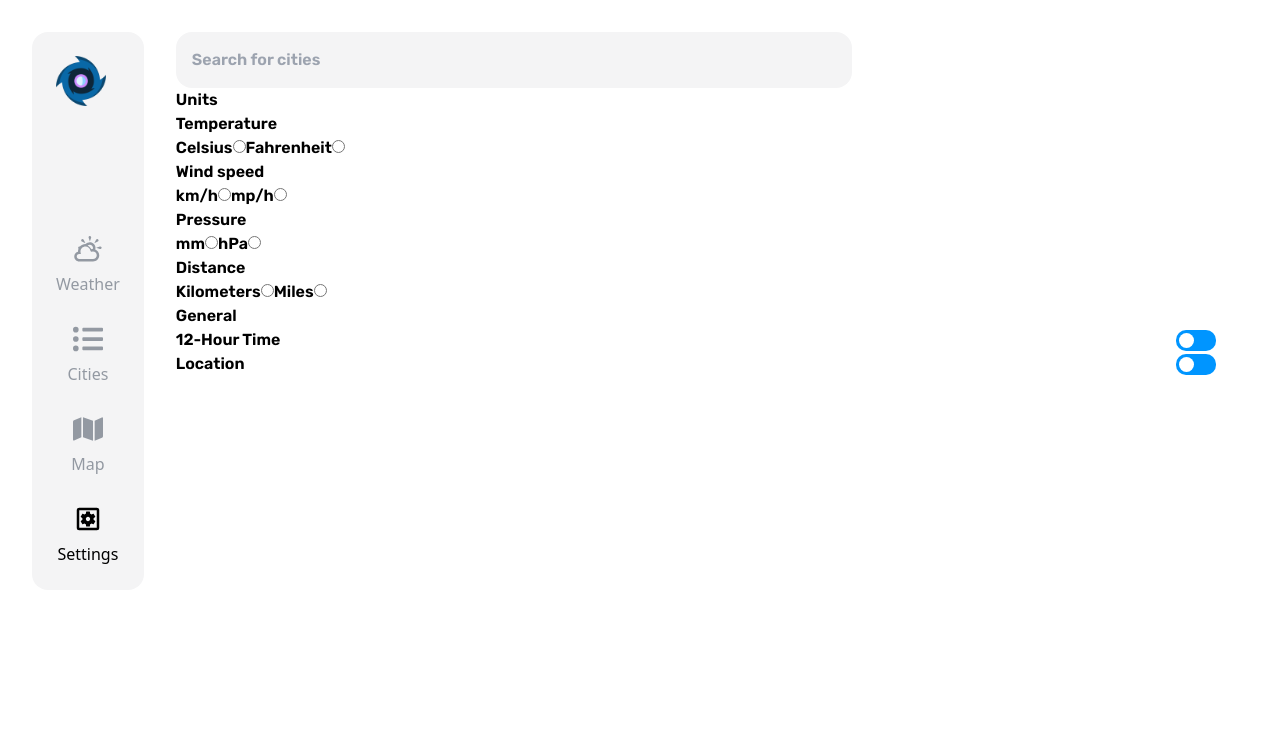
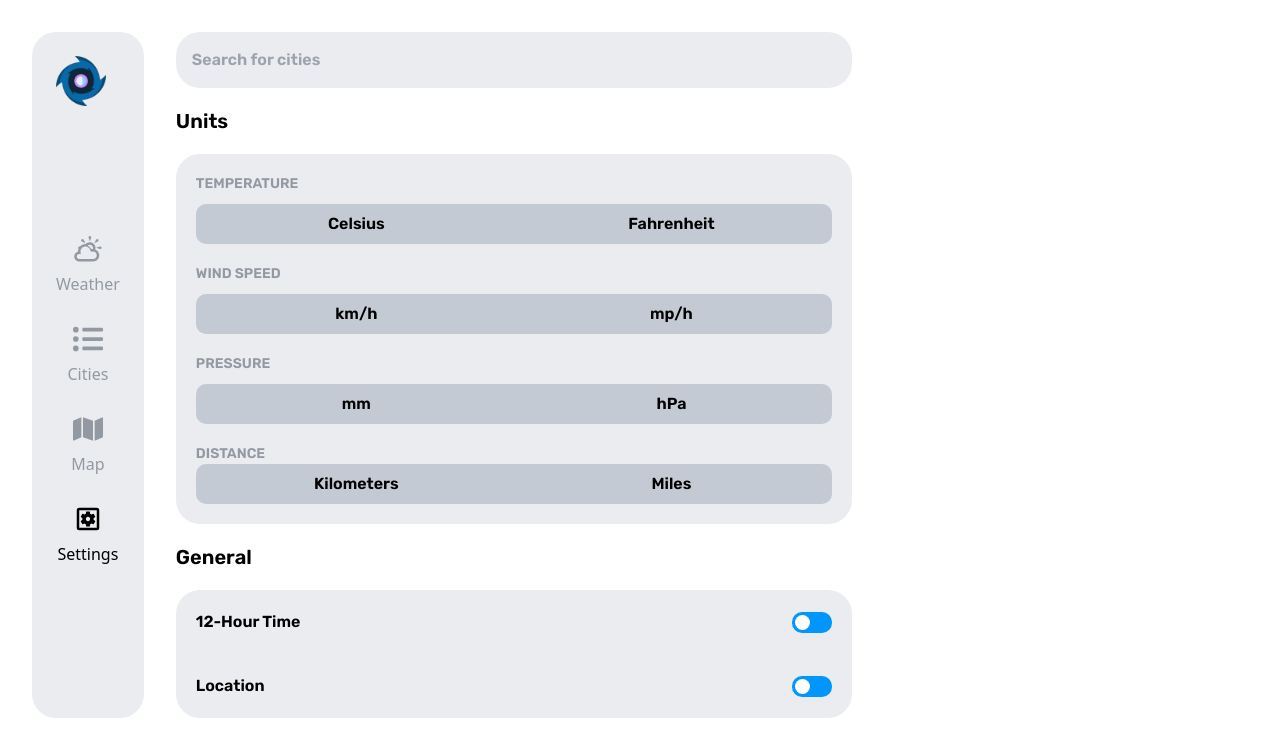
Before and after one commit to ThisNarciss/cyclone, a Next.js app: page /settings in a window 1280 px wide. Shown: the top 756 px of the page. Built offline with nearby package versions, Linux system fonts and the light colour scheme.

Commit message:
styles: add radio btn style

```diff
--- a/src/components/air-conditions/AirConditions.tsx
+++ b/src/components/air-conditions/AirConditions.tsx
@@ -34,7 +34,7 @@ export const AirConditions: FC<IProps> = ({
   }, []);
 
   return (
-    <section className="col-start-1  row-start-3 rounded-2xl bg-zinc-100 px-6 py-6">
+    <section className="col-start-1  row-start-3 rounded-[24px] bg-[var(--second-bg-color)] px-6 py-6">
       <div className="mb-6 flex items-center justify-between ">
         <h2 className="text-sm  uppercase text-gray">Air conditions</h2>
         <Link
--- a/src/components/cities-list/CitiesList.tsx
+++ b/src/components/cities-list/CitiesList.tsx
@@ -16,7 +16,7 @@ export const CitiesList: FC<IProps> = ({
   cities,
   onClick,
   id,
-  itemStyle = "flex w-[845px] cursor-pointer items-center justify-between gap-[40px] rounded-2xl  px-[40px] py-[30px]",
+  itemStyle = "flex w-[845px] cursor-pointer items-center justify-between gap-[40px] rounded-[24px]  px-[40px] py-[30px]",
 }) => {
   return (
     <ul className="flex flex-col gap-[10px]">
--- a/src/components/layout/SharedLayout.tsx
+++ b/src/components/layout/SharedLayout.tsx
@@ -39,7 +39,7 @@ export const SharedLayout: FC<IProps> = ({ children }) => {
       <div className="container mx-auto flex flex-row-reverse px-8 py-8">
         <div className={`container px-8 ${rubik.className}`}>
           <header className="w-[65%]">
-            <div className="rounded-2xl bg-zinc-100 px-4 py-4">
+            <div className="rounded-[24px] bg-[var(--second-bg-color)] px-4 py-4">
               <label>
                 <input
                   onChange={handleChange}
@@ -54,7 +54,7 @@ export const SharedLayout: FC<IProps> = ({ children }) => {
           </header>
           <main>{children}</main>
         </div>
-        <aside className="float-left flex flex-col rounded-2xl bg-zinc-100 px-6 py-6">
+        <aside className="float-left flex flex-col rounded-[24px] bg-[var(--second-bg-color)] px-6 py-6">
           <Image
             className="mb-32"
             src="/images/logotype.png"
--- a/src/components/screen/home/Home.tsx
+++ b/src/components/screen/home/Home.tsx
@@ -110,7 +110,7 @@ export const Home: FC<IProps> = ({ weather }) => {
           }}
         />
 
-        <section className="col-start-1 row-start-2 rounded-2xl bg-zinc-100 px-6 py-6">
+        <section className="col-start-1 row-start-2 rounded-[24px] bg-[var(--second-bg-color)] px-6 py-6">
           <h2 className="mb-6 text-sm uppercase text-gray">
             Today&apos;s forecast
           </h2>
--- a/src/components/screen/home/information/MoreInfo.tsx
+++ b/src/components/screen/home/information/MoreInfo.tsx
@@ -56,13 +56,13 @@ export const MoreInfo = () => {
           forecastWeather={forecastWeather}
         />
         <TodaysForecast
-          sectionStyles="col-start-2 row-start-1 rounded-2xl  px-6 py-6"
+          sectionStyles="col-start-2 row-start-1 rounded-[24px]  px-6 py-6"
           forecastday={forecastWeather}
         />
 
         <SevenDays
           forecastday={forecastWeather}
-          sectionStyles="col-start-2 row-start-2 row-end-3 rounded-2xl px-6 py-6 text-[rgb(var(--second-text-color))]"
+          sectionStyles="col-start-2 row-start-2 row-end-3 rounded-[24px] px-6 py-6 text-[rgb(var(--second-text-color))]"
         />
       </div>
     </div>
--- a/src/components/screen/map/Map.tsx
+++ b/src/components/screen/map/Map.tsx
@@ -72,7 +72,7 @@ export const Map = () => {
 
   return (
     <div className="mt-[20px] flex items-start gap-[20px]">
-      <div className=" h-[800px] w-[65%]  overflow-hidden rounded-2xl">
+      <div className=" h-[800px] w-[65%]  overflow-hidden rounded-[24px]">
         <GoogleMap handleMapClick={handleMapClick} markers={markers} />
       </div>
       {Boolean(weatherData.length) && (
@@ -83,7 +83,7 @@ export const Map = () => {
                 id={`${idx}`}
                 key={idx}
                 onClick={onItemClick}
-                className={`flex w-[100%] cursor-pointer items-center justify-between gap-[40px] rounded-2xl  bg-[var(--second-bg-color)] px-[20px]  py-[10px]
+                className={`flex w-[100%] cursor-pointer items-center justify-between gap-[40px] rounded-[24px]  bg-[var(--second-bg-color)] px-[20px]  py-[10px]
                 `}
               >
                 <div className="flex items-center gap-[20px]">
--- a/src/components/screen/search-cities/SearchCities.tsx
+++ b/src/components/screen/search-cities/SearchCities.tsx
@@ -46,7 +46,7 @@ export const SearchCity = () => {
           <CitiesList
             cities={searchCityData}
             id={id}
-            itemStyle="flex w-[845px] cursor-pointer items-center justify-between gap-[40px] rounded-2xl  px-[20px] py-[10px]"
+            itemStyle="flex w-[845px] cursor-pointer items-center justify-between gap-[40px] rounded-[24px]  px-[20px] py-[10px]"
             onClick={onItemClick}
           />
         )}
--- a/src/components/screen/settings-page/Settings.tsx
+++ b/src/components/screen/settings-page/Settings.tsx
@@ -26,10 +26,11 @@ export const Settings = () => {
       return null;
     }
   });
-  const [isLocOn, setIsLocOn] = useState(false);
-  const [isTwelveHourOn, setIsTwelveHourOn] = useState(false);
+
+  const [isClient, setIsClient] = useState(false);
 
   useEffect(() => {
+    setIsClient(true);
     localStorage.setItem("units", JSON.stringify(units));
     localStorage.setItem("general", JSON.stringify(general));
   }, [units, general]);
@@ -45,110 +46,191 @@ export const Settings = () => {
   };
 
   const onBtnLocClick = () => {
-    if (isLocOn) {
-      setIsLocOn(false);
+    if (general?.isLocOn) {
       setGeneral((prevState) => ({ ...prevState, isLocOn: false }));
     } else {
-      setIsLocOn(true);
       setGeneral((prevState) => ({ ...prevState, isLocOn: true }));
     }
   };
   const onBtnTwelveHourClick = () => {
-    if (isTwelveHourOn) {
-      setIsTwelveHourOn(false);
+    if (general?.isTwelveHourOn) {
       setGeneral((prevState) => ({ ...prevState, isTwelveHourOn: false }));
     } else {
-      setIsTwelveHourOn(true);
       setGeneral((prevState) => ({ ...prevState, isTwelveHourOn: true }));
     }
   };
 
   return (
-    <section>
-      <div>
-        <h2>Units</h2>
-        <p>Temperature</p>
-        <label>
-          Celsius
+    isClient && (
+      <section className="w-[65%] pt-[20px]">
+        <h2 className="mb-[20px] text-[20px] font-[600] leading-[1.3]">
+          Units
+        </h2>
+        <div className="mb-[20px]  rounded-[24px] bg-[var(--second-bg-color)] p-[20px]">
+          <p className="mb-[10px] text-[14px] font-[600] uppercase leading-[1.43] text-[#9399a2]">
+            Temperature
+          </p>
+          <div className="mb-[20px] flex items-center justify-between rounded-[10px] bg-[#c4cad3] p-[3px]">
+            <label className="w-[50%]">
               <input
+                className="hidden"
                 onChange={handleInputChange}
                 type="radio"
                 name="temp"
                 value="_c"
+                checked={units?.temp === "_c"}
               />
+              <p
+                className={`rounded-[10px] p-[5px] text-center ${
+                  units?.temp === "_c" ? "bg-[#dde0e4]" : ""
+                }`}
+              >
+                Celsius
+              </p>
             </label>
-        <label>
-          Fahrenheit
+            <label className="w-[50%]">
               <input
+                className="hidden"
                 onChange={handleInputChange}
                 type="radio"
                 name="temp"
                 value="_f"
+                checked={units?.temp === "_f"}
               />
+              <p
+                className={`rounded-[10px] p-[5px] text-center ${
+                  units?.temp === "_f" ? "bg-[#dde0e4]" : ""
+                }`}
+              >
+                Fahrenheit
+              </p>
             </label>
+          </div>
 
-        <p>Wind speed</p>
-        <label>
-          km/h
+          <p className="mb-[10px] text-[14px] font-[600] uppercase leading-[1.43] text-[#9399a2]">
+            Wind speed
+          </p>
+          <div className="mb-[20px] flex items-center justify-between rounded-[10px] bg-[#c4cad3] p-[3px]">
+            <label className="w-[50%]">
               <input
+                className="hidden"
                 onChange={handleInputChange}
                 type="radio"
                 name="speed"
                 value="_kph"
+                checked={units?.speed === "_kph"}
               />
+              <p
+                className={`rounded-[10px] p-[5px] text-center ${
+                  units?.speed === "_kph" ? "bg-[#dde0e4]" : ""
+                }`}
+              >
+                km/h
+              </p>
             </label>
-        <label>
-          mp/h
+            <label className="w-[50%]">
               <input
+                className="hidden"
                 onChange={handleInputChange}
                 type="radio"
                 name="speed"
                 value="_mph"
+                checked={units?.speed === "_mph"}
               />
+              <p
+                className={`rounded-[10px] p-[5px] text-center ${
+                  units?.speed === "_mph" ? "bg-[#dde0e4]" : ""
+                }`}
+              >
+                mp/h
+              </p>
             </label>
-        <p>Pressure</p>
-        <label>
-          mm
+          </div>
+          <p className="mb-[10px] text-[14px] font-[600] uppercase leading-[1.43] text-[#9399a2]">
+            Pressure
+          </p>
+          <div className="mb-[20px] flex items-center justify-between rounded-[10px] bg-[#c4cad3] p-[3px]">
+            <label className="w-[50%]">
               <input
+                className="hidden"
                 onChange={handleInputChange}
                 type="radio"
                 name="pressure"
                 value="_in"
+                checked={units?.pressure === "_in"}
               />
+              <p
+                className={`rounded-[10px] p-[5px] text-center ${
+                  units?.pressure === "_in" ? "bg-[#dde0e4]" : ""
+                }`}
+              >
+                mm
+              </p>
             </label>
-        <label>
-          hPa
+            <label className="w-[50%]">
               <input
+                className="hidden"
                 onChange={handleInputChange}
                 type="radio"
                 name="pressure"
                 value="_mb"
+                checked={units?.pressure === "_mb"}
               />
+              <p
+                className={`rounded-[10px] p-[5px] text-center ${
+                  units?.pressure === "_mb" ? "bg-[#dde0e4]" : ""
+                }`}
+              >
+                hPa
+              </p>
             </label>
-        <p>Distance</p>
-        <label>
-          Kilometers
+          </div>
+          <p className="text-[14px] font-[600] uppercase leading-[1.43] text-[#9399a2]">
+            Distance
+          </p>
+          <div className="flex items-center justify-between rounded-[10px] bg-[#c4cad3] p-[3px]">
+            <label className="w-[50%]">
               <input
+                className="hidden"
                 onChange={handleInputChange}
                 type="radio"
                 name="distance"
                 value="_km"
+                checked={units?.distance === "_km"}
               />
+              <p
+                className={`rounded-[10px] p-[5px] text-center ${
+                  units?.distance === "_km" ? "bg-[#dde0e4]" : ""
+                }`}
+              >
+                Kilometers
+              </p>
             </label>
-        <label>
-          Miles
+            <label className="w-[50%]">
               <input
+                className="hidden"
                 onChange={handleInputChange}
                 type="radio"
                 name="distance"
                 value="_miles"
+                checked={units?.distance === "_miles"}
               />
+              <p
+                className={`rounded-[10px] p-[5px] text-center ${
+                  units?.distance === "_miles" ? "bg-[#dde0e4]" : ""
+                }`}
+              >
+                Miles
+              </p>
             </label>
           </div>
+        </div>
+        <h2 className="mb-[20px] text-[20px] font-[600] leading-[1.3]">
+          General
+        </h2>
         <div>
-        <h2>General</h2>
-        <ul>
-          <li className="flex items-center justify-between">
+          <ul className="rounded-[24px] bg-[var(--second-bg-color)]">
+            <li className="flex items-center justify-between  p-[20px]">
               <h3>12-Hour Time</h3>
               <button
                 className="flex w-[40px] flex-col rounded-[10px] bg-[#0095ff] p-[3px] transition-transform duration-300 ease-linear"
@@ -156,12 +238,14 @@ export const Settings = () => {
               >
                 <div
                   className={`${
-                  isTwelveHourOn ? "translate-x-[130%]" : "translate-x-0"
+                    general?.isTwelveHourOn
+                      ? "translate-x-[130%]"
+                      : "translate-x-0"
                   } h-[15px] w-[15px] rounded-[50%] bg-[#FFFFFF] transition-transform duration-100 ease-linear`}
                 ></div>
               </button>
             </li>
-          <li className="flex items-center justify-between">
+            <li className="flex items-center justify-between p-[20px]">
               <h3>Location</h3>
               <button
                 className="w-[40px] rounded-[10px] bg-[#0095ff] p-[3px]"
@@ -169,7 +253,7 @@ export const Settings = () => {
               >
                 <div
                   className={`${
-                  isLocOn ? "translate-x-[130%]" : "translate-x-0"
+                    general?.isLocOn ? "translate-x-[130%]" : "translate-x-0"
                   } h-[15px] w-[15px] rounded-[50%] bg-[#FFFFFF] transition-transform duration-100 ease-linear`}
                 ></div>
               </button>
@@ -177,5 +261,6 @@ export const Settings = () => {
           </ul>
         </div>
       </section>
+    )
   );
 };
--- a/src/components/sevenday-forecast/SevenDay.tsx
+++ b/src/components/sevenday-forecast/SevenDay.tsx
@@ -22,7 +22,7 @@ type CurrentKey = keyof Day;
 export const SevenDays: FC<IProps> = ({
   forecastday,
   bgColor = "bg-[var(--second-bg-color)]",
-  sectionStyles = "col-start-2 row-start-1 row-end-4 rounded-2xl px-6 py-6 text-[rgb(var(--second-text-color))]",
+  sectionStyles = "col-start-2 row-start-1 row-end-4 rounded-[24px] px-6 py-6 text-[rgb(var(--second-text-color))]",
 }) => {
   const [units, setUnits] = useState<Items | null>(null);
 
--- a/src/components/todays/TodaysForecast.tsx
+++ b/src/components/todays/TodaysForecast.tsx
@@ -25,8 +25,8 @@ type General = {
 };
 
 export const TodaysForecast: FC<IProps> = ({
-  bgColor = "bg-zinc-100",
-  sectionStyles = "col-start-1 row-start-2 rounded-2xl px-6 py-6",
+  bgColor = "bg-[var(--second-bg-color)]",
+  sectionStyles = "col-start-1 row-start-2 rounded-[24px] px-6 py-6",
   forecastday,
 }) => {
   const [units, setUnits] = useState<Items | null>(null);
--- a/src/styles/globals.css
+++ b/src/styles/globals.css
@@ -4,10 +4,10 @@
 
 :root {
   --foreground-rgb: 0, 0, 0;
+  --second-bg-color: #eaecef;
   --background-start-rgb: 214, 219, 220;
   --background-end-rgb: 255, 255, 255;
   --first-bg-color: rgb(255, 255, 255);
-  --second-bg-color: rgb(244, 244, 245);
   --second-text-color: 147, 153, 162;
 }
 
```
Also changed, not shown: src/components/detailed-info/DetailedInfo.tsx (+8 -8 lines). Lines whose indentation alone changed are shown as unchanged.
